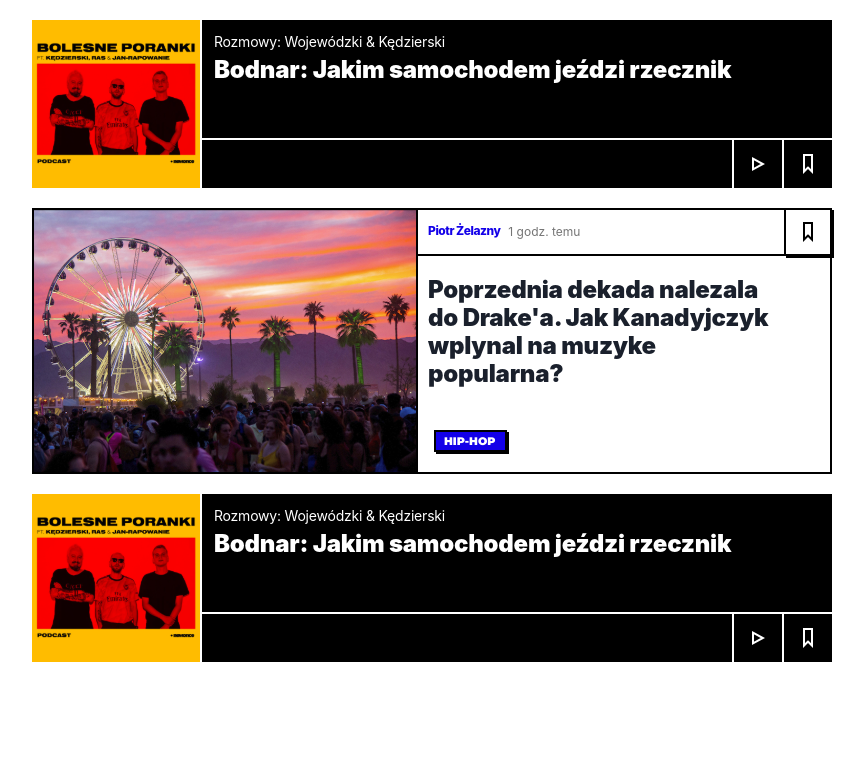
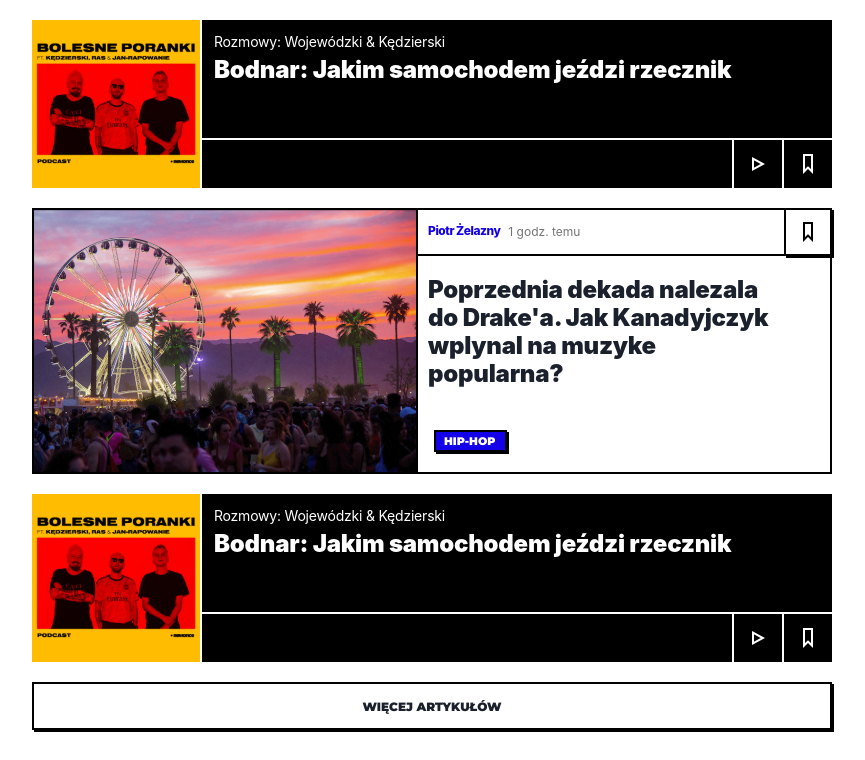
Before and after one commit to jbryn/elpassion-task, a Next.js app: page / in a window 1280 px wide. Shown: the part 1056-1816 px from the top of the page, without its empty margins (208-1073 px from the left). Before the commit the page ends 1718 px from the top, so only its background shows below. Built offline with nearby package versions, Linux system fonts and the light colour scheme.

Commit message:
MoreArticles component

```diff
--- /dev/null
+++ b/components/MoreArticles.tsx
@@ -0,0 +1,37 @@
+import { Box, Text } from "@chakra-ui/react";
+import "@fontsource/montserrat/900.css";
+
+export default function MoreArticles() {
+  return (
+    <Box
+      pos="relative"
+      w={{ base: "343px", md: "800px" }}
+      h="48px"
+      filter="drop-shadow(2px 2px 0px #000000)"
+    >
+      <Box
+        pos="absolute"
+        top="0px"
+        bottom="0px"
+        left="0px"
+        right="0px"
+        border="2px solid #000000"
+        bg="#FFFFFF"
+      >
+        <Text
+          pos="absolute"
+          h="18px"
+          left="2px"
+          right="2px"
+          top="calc(50% - 18px/2 + 1px)"
+          fontFamily={"Montserrat"}
+          fontSize="12px"
+          lineHeight="18px"
+          textAlign="center"
+        >
+          WIĘCEJ ARTYKUŁÓW
+        </Text>
+      </Box>
+    </Box>
+  );
+}
--- a/components/Post.tsx
+++ b/components/Post.tsx
@@ -24,6 +24,7 @@ export default function Post(props: PostProps) {
       left={"0px"}
       top={"0px"}
       border={"2px solid #000000"}
+      marginBottom={hasBottomGallery ? "10px" : ""}
     >
       <Box
         pos="relative"
--- a/pages/index.tsx
+++ b/pages/index.tsx
@@ -2,6 +2,7 @@ import type { NextPage } from "next";
 import Head from "next/head";
 import Post from "../components/Post";
 import Podcast from "../components/Podcast";
+import MoreArticles from "../components/MoreArticles";
 import { VStack } from "@chakra-ui/react";
 
 const titles = {
@@ -26,13 +27,9 @@ const Home: NextPage = () => {
         <link rel="icon" href="/favicon.ico" />
       </Head>
       <VStack
-        position="absolute"
         direction="column"
         alignItems="center"
-        top="30px"
-        left="30px"
-        right="30px"
-        marginBottom="30px"
+        marginY="30px"
         spacing="20px"
       >
         <Post
@@ -82,6 +79,7 @@ const Home: NextPage = () => {
           subtitle={subtitles.podcast1}
           coverUrl="/bolesne_poranki.svg"
         />
+        <MoreArticles />
       </VStack>
     </div>
   );
```
